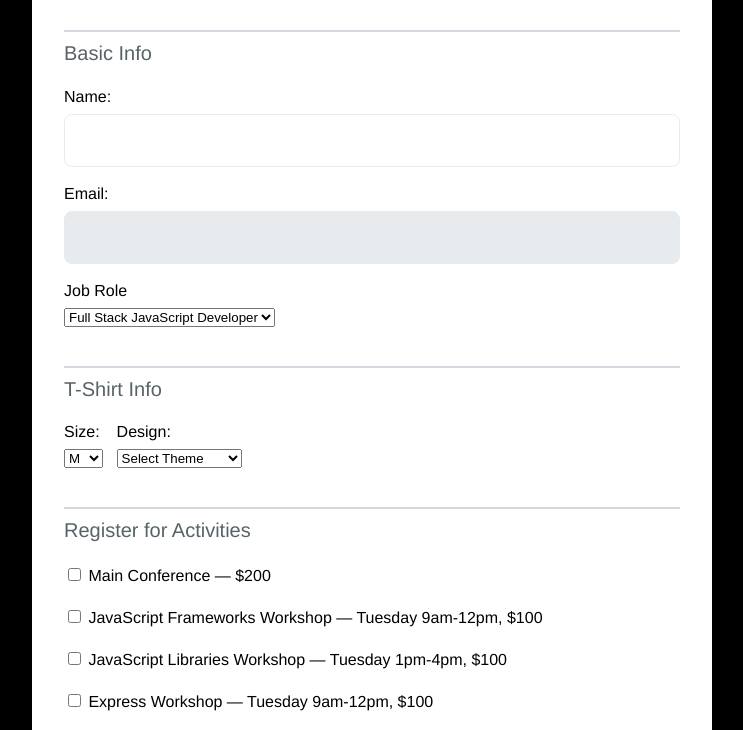
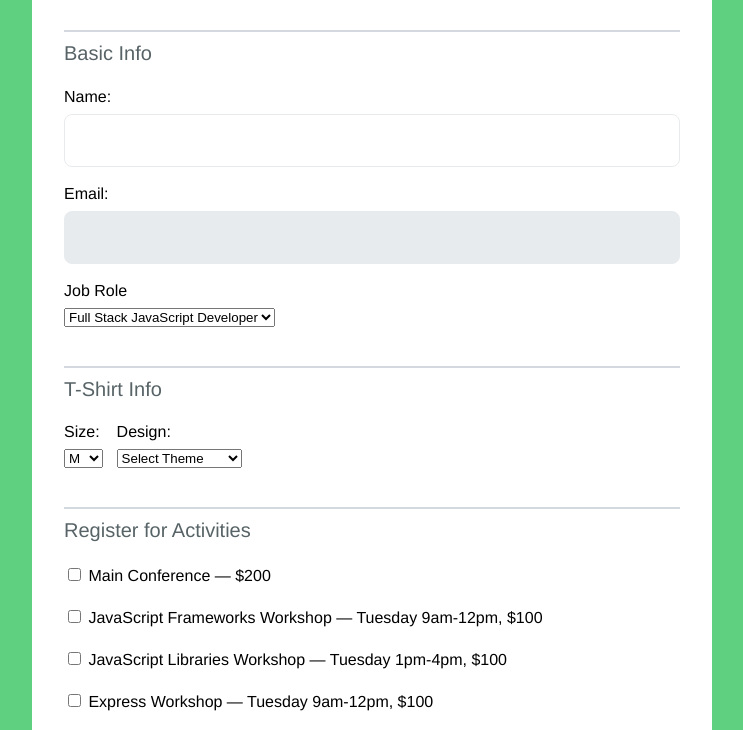
Before and after one commit to jesusMdza/3-interactive-form, a plain HTML site: page index.html in a window 1280 px wide. Shown: the part 193-923 px from the top of the page, without its empty margins (268-1011 px from the left). Drawn offline with nearby package versions, Linux system fonts and the light colour scheme.

Commit message:
test background color change

```diff
--- a/css/style.css
+++ b/css/style.css
@@ -14,7 +14,7 @@ button {
 body {
   font: 1em/1.5;
   color: rgb(87, 99, 102);
-  background: black;
+  background: #5fcf80;
   font-family: 'Helvetica';
 }
 
```
